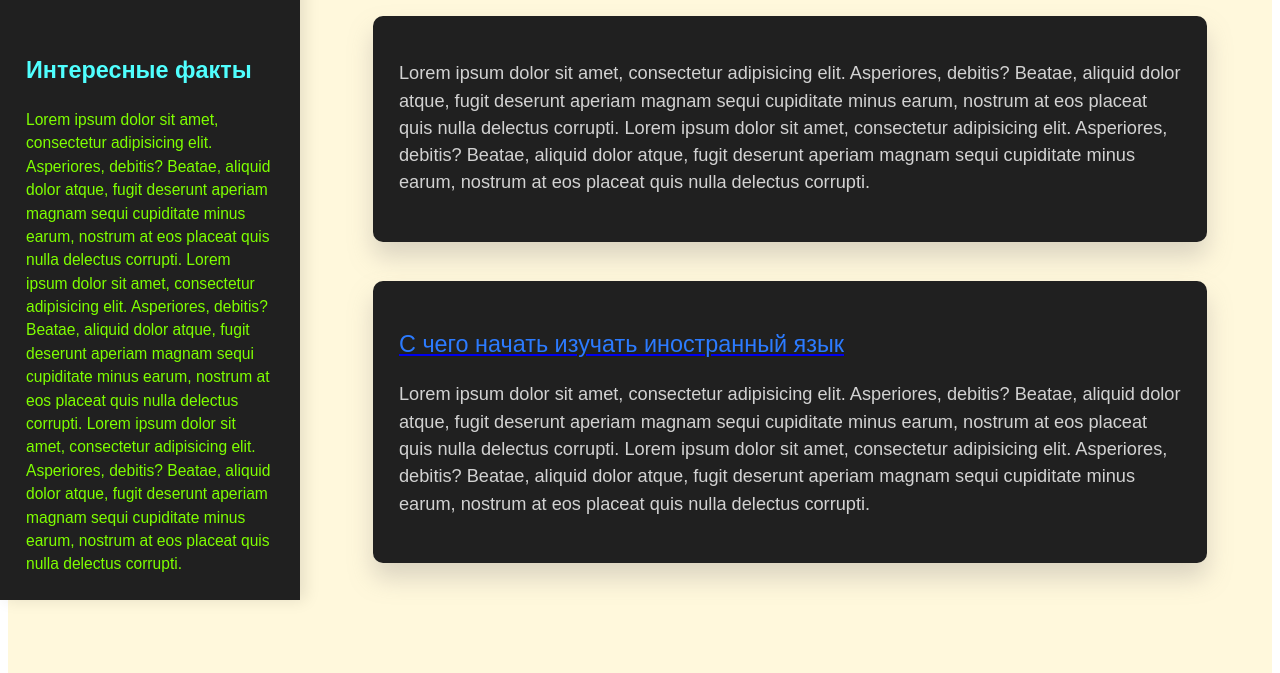
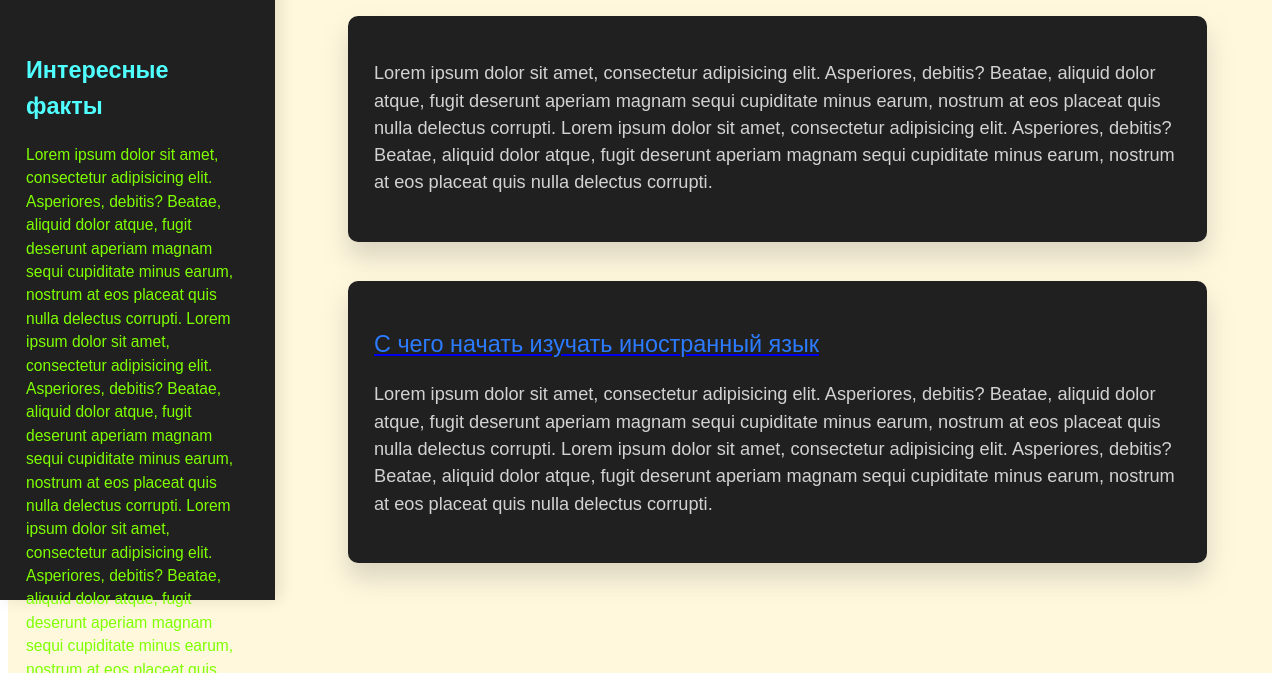
Before and after one commit to AleksanderLeontiev/html-sass, a website built with webpack: page pages/index.html in a window 1280 px wide. Shown: the part 200-873 px from the top of the page. Built offline with nearby package versions, Linux system fonts and the light colour scheme; files whose address does not match are found by name.

Commit message:
fix markup

```diff
--- a/src/styles/_vars.scss
+++ b/src/styles/_vars.scss
@@ -3,6 +3,6 @@ $blue: #2c7bff;
 $green: #28ed89;
 $turquoise: #18c9bc;
 $gray: #999390;
-$sidebar-width: 300px;
+$sidebar-width: 275px;
 $tablet-md: 991px;
 $mobile-xs: 360px;
```
